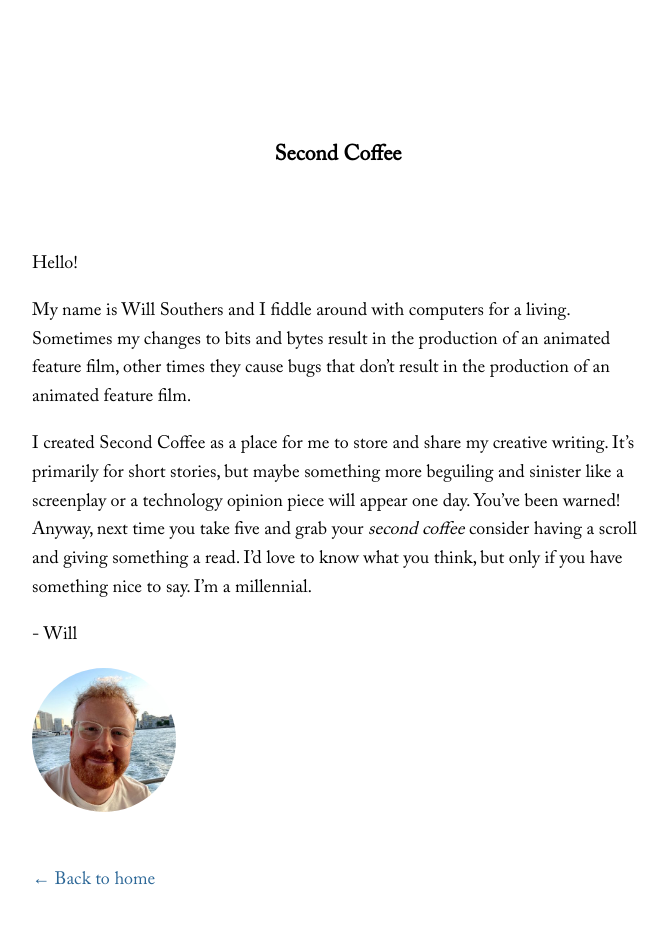
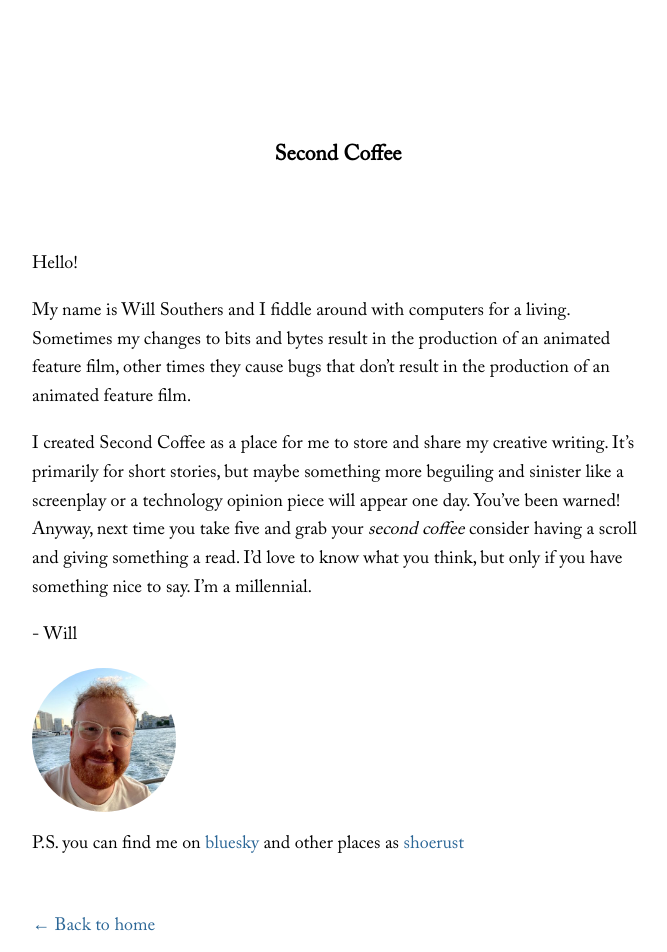
Before and after one commit to shoerust/second-coffee, a Next.js app: page /about in a window 1280 px wide. Shown: the top 952 px of the page, without its empty margins (302-969 px from the left). Built offline with nearby package versions, Linux system fonts and the light colour scheme.

Commit message:
update favicon and about

```diff
--- a/pages/about/index.js
+++ b/pages/about/index.js
@@ -29,6 +29,9 @@ export default function About() {
                           width={144}
                           alt=""
                         />
+            <p>
+                P.S. you can find me on <a href="https://bsky.app/profile/second.coffee" target="_blank">bluesky</a> and other places as <a href="https://x.com/shoerust" target="_blank">shoerust</a>
+            </p>
         </Layout>
     </>;
 }
```
Also changed, not shown: 1 other file (tests, documents, lock files or other folders).
